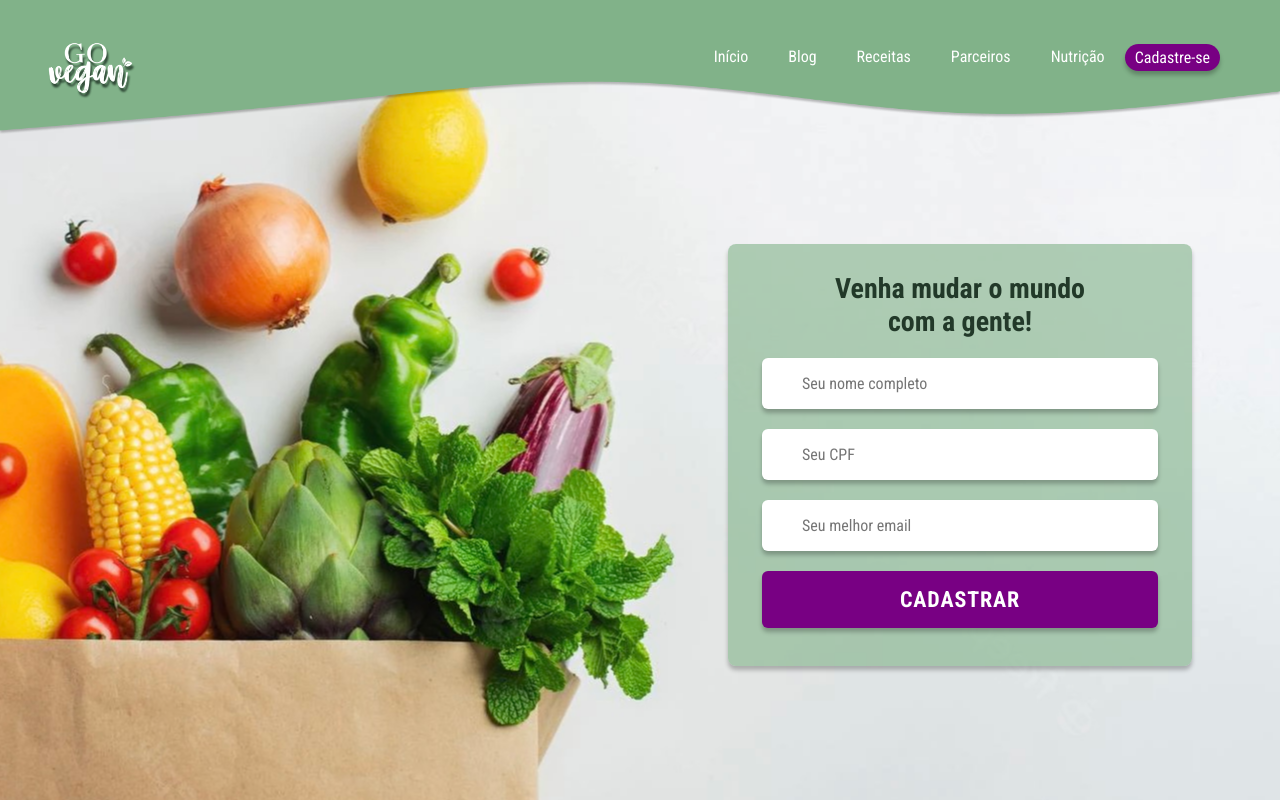
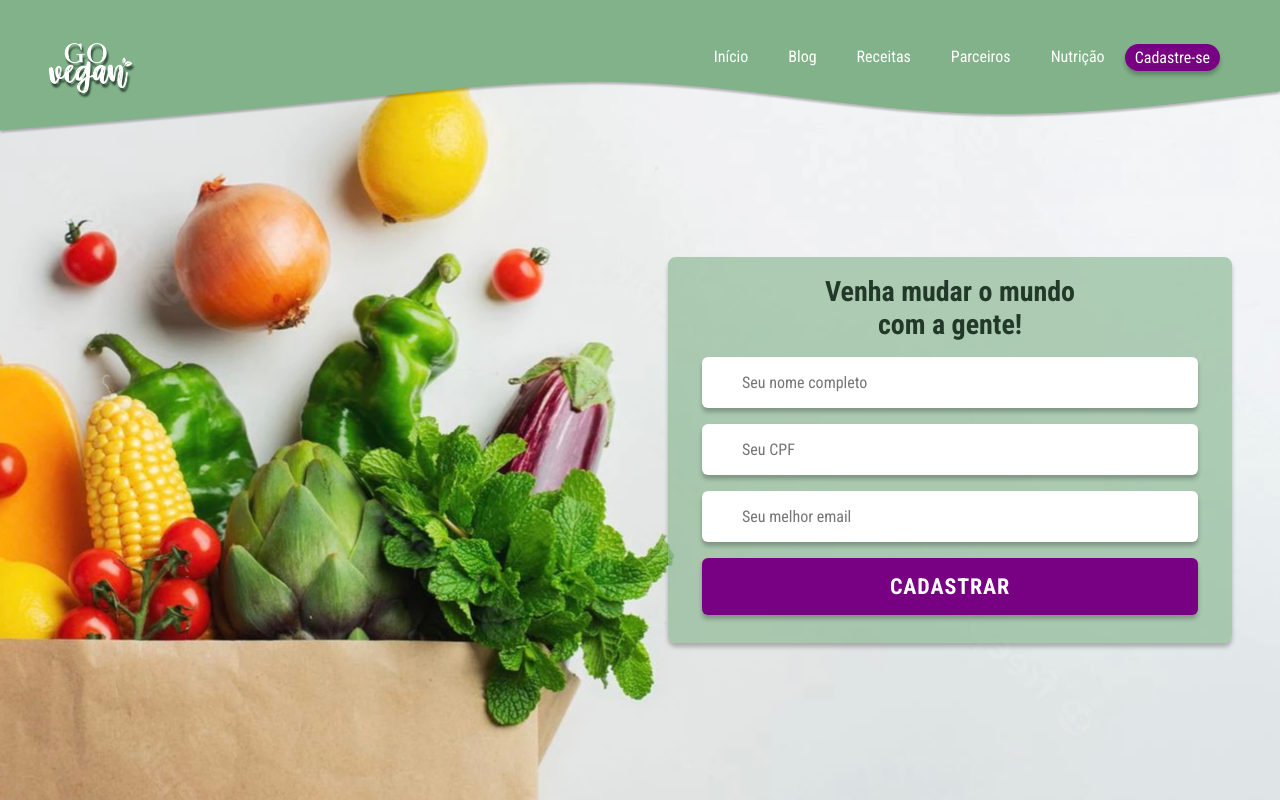
Before and after one commit to julianasinnott/goVegan, a React (Vite) app: page /cadastro in a window 1280 px wide. Built offline with nearby package versions, Linux system fonts and the light colour scheme.

Commit message:
feat: implementes success register in resgister page

```diff
--- a/src/pages/RegisterPage/index.css
+++ b/src/pages/RegisterPage/index.css
@@ -4,26 +4,29 @@
   background: url(/assets/register-background.png) no-repeat center;
   display: flex;
   justify-content: end;
-  padding-top: 120px;
+  padding-top: 100px;
 }
 
 .register__form {
-  padding: 40px 40px 50px;
   width: 50%;
+  padding-right: 20px;
 
   display: flex;
+  flex-direction: column;
   justify-content: center;
   align-items: center;
+  gap: 20px;
 }
 
 .form__inputs {
   display: flex;
-  width: 464px;
+  max-width: 564px;
+  width: 100%;
 
   flex-direction: column;
-  gap: 20px;
+  gap: 16px;
   background-color: var(--formBackground);
-  padding: 28px 34px 38px;
+  padding: 18px 34px 28px;
   box-shadow: var(--shadow);
   border-radius: 8px;
 }
--- a/src/pages/RegisterPage/index.jsx
+++ b/src/pages/RegisterPage/index.jsx
@@ -1,10 +1,12 @@
 import './index.css'
 import './responsive.css'
 import { Header } from "../../components/Header";
+import { useState } from 'react';
+import { SuccessRegister } from '../../components/SuccessRegister';
 import * as React from 'react';
-import { useState } from 'react';
 
 export function RegisterPage() {
+  const [successMessage, setSuccessMessage] = useState(false)
   const [error, setError] = useState('')
   const [loading, setLoading] = useState(false)
   const [form, setForm] = React.useState({
@@ -23,6 +25,7 @@ export function RegisterPage() {
 
   async function formSubmit(data) {
     setLoading(true)
+    try {
       await fetch("https://formsubmit.co/ajax/julianasinnott@outlook.com", {
         method: "POST",
         headers: {
@@ -31,8 +34,17 @@ export function RegisterPage() {
         },
         body: JSON.stringify(data)
       })
-    .catch(error => console.log(error))
+      setSuccessMessage(true)
+    }
+    catch (err) {
+      console.error(err);
+    }
+    finally {
       setLoading(false)
+      setTimeout(() => {
+        setSuccessMessage(false);
+      }, 4000);
+    }
   }
 
   async function handleSubmit(e) {
@@ -120,6 +132,12 @@ export function RegisterPage() {
             }
           </button>
         </form>
+        {
+          successMessage &&
+          <SuccessRegister
+            title='Cadastro realizado com sucesso!'
+          />
+        }
       </div>
     </div>
   )
--- a/src/pages/RegisterPage/responsive.css
+++ b/src/pages/RegisterPage/responsive.css
@@ -1,7 +1,4 @@
 @media only screen and (max-width:1029px) {
-  .register {
-    background: url(/assets/register-background.png) no-repeat center;
-  }
   .form__inputs {
     padding: 30px;
   }
@@ -34,7 +31,7 @@
     padding: 30px;
   }
   .form__inputs {
-    width: 100%;
+    max-width: 100%;
     border-radius: 0;
   }
 }
@@ -56,11 +53,9 @@
     justify-content: center;
   }
   .register__form {
-    width: 100%;
     padding: 20px;
   }
 }
-
 
 @media only screen and (max-width:355px) {
   .register__form__title {
```
Lines whose indentation alone changed are shown as unchanged.
